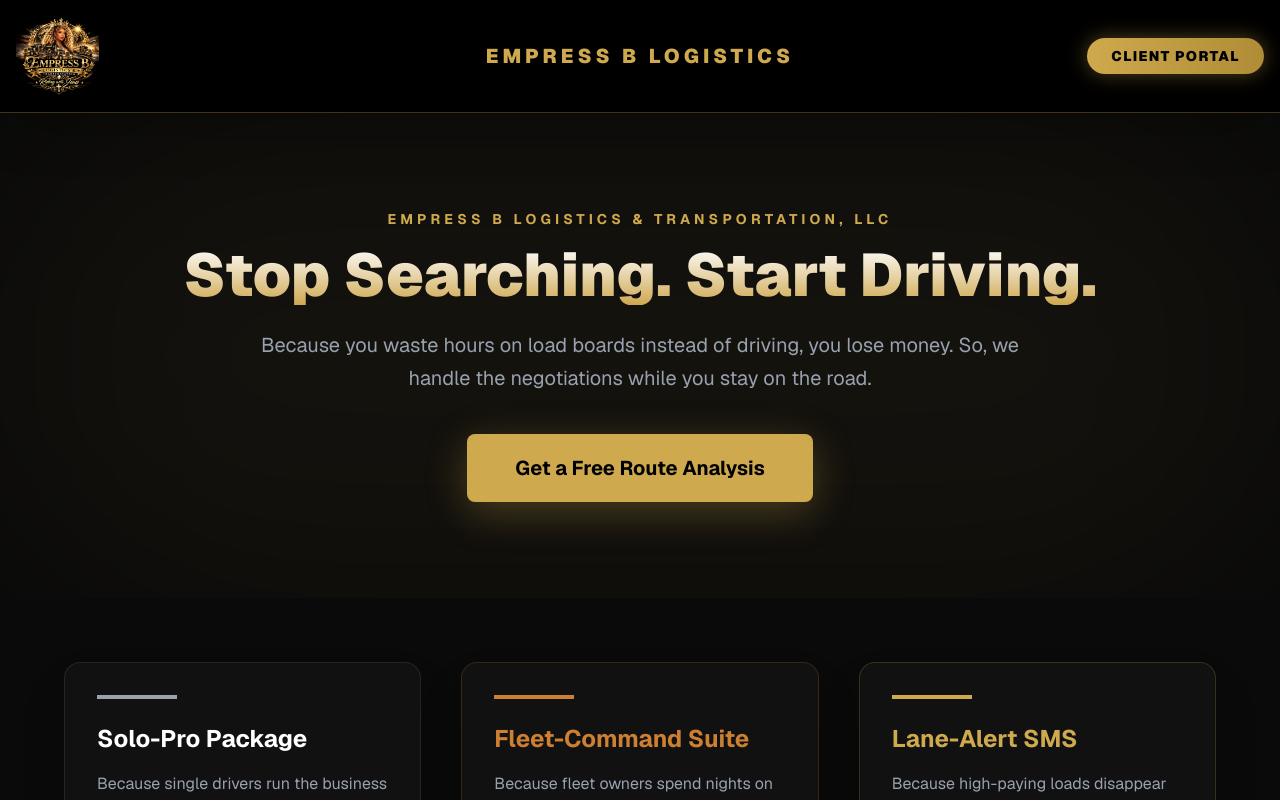
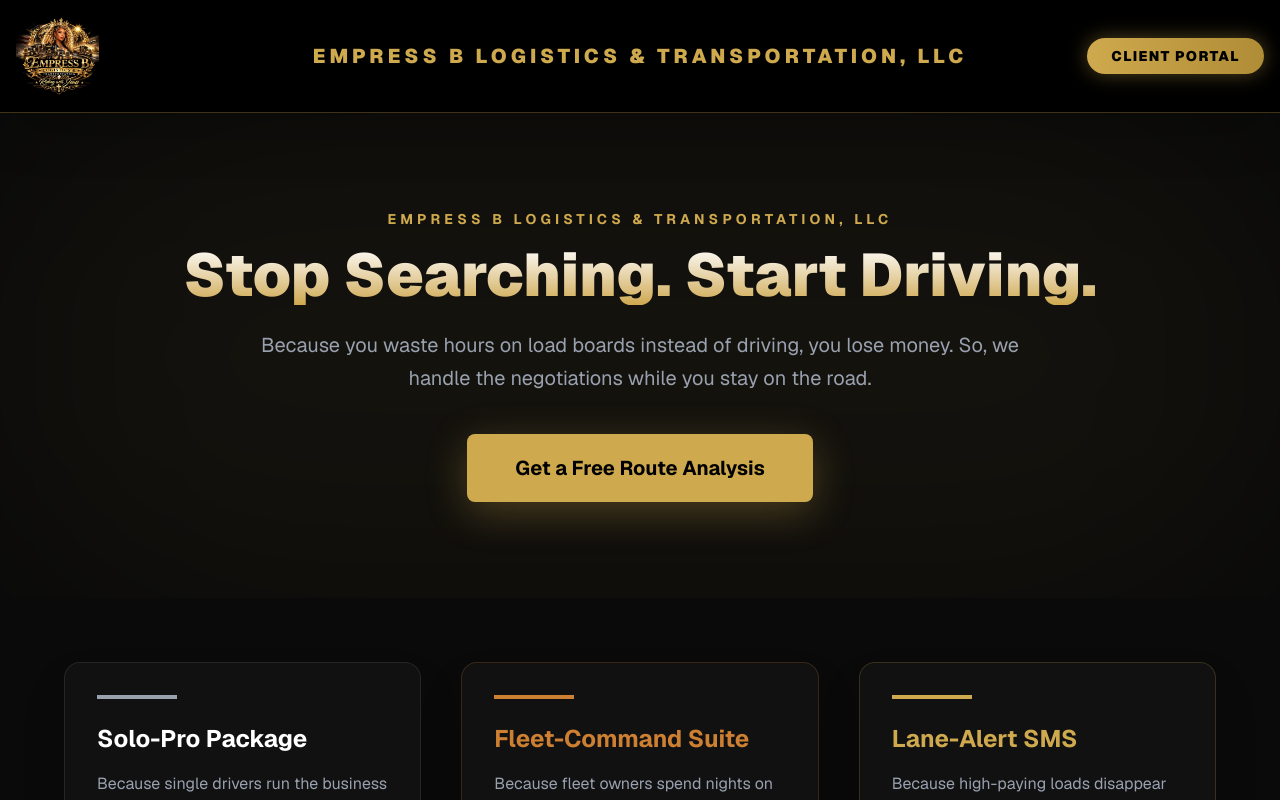
Before and after one commit to EthanZDennis/Empress-B-Logistics-Transportation, a Next.js app: page / in a window 1280 px wide. Shown: the top 800 px of the page. Built offline with nearby package versions, Linux system fonts and the light colour scheme.

Commit message:
add title2

```diff
--- a/app/page.tsx
+++ b/app/page.tsx
@@ -17,7 +17,7 @@
         {/* Center: Company Name */}
         <div className="absolute left-1/2 -translate-x-1/2 text-center">
           <h1 className="text-[#cfa94d] font-black uppercase tracking-[0.2em] text-lg md:text-xl whitespace-nowrap">
-            Empress B Logistics
+            Empress B Logistics & Transportation, LLC
           </h1>
         </div>
 
```
